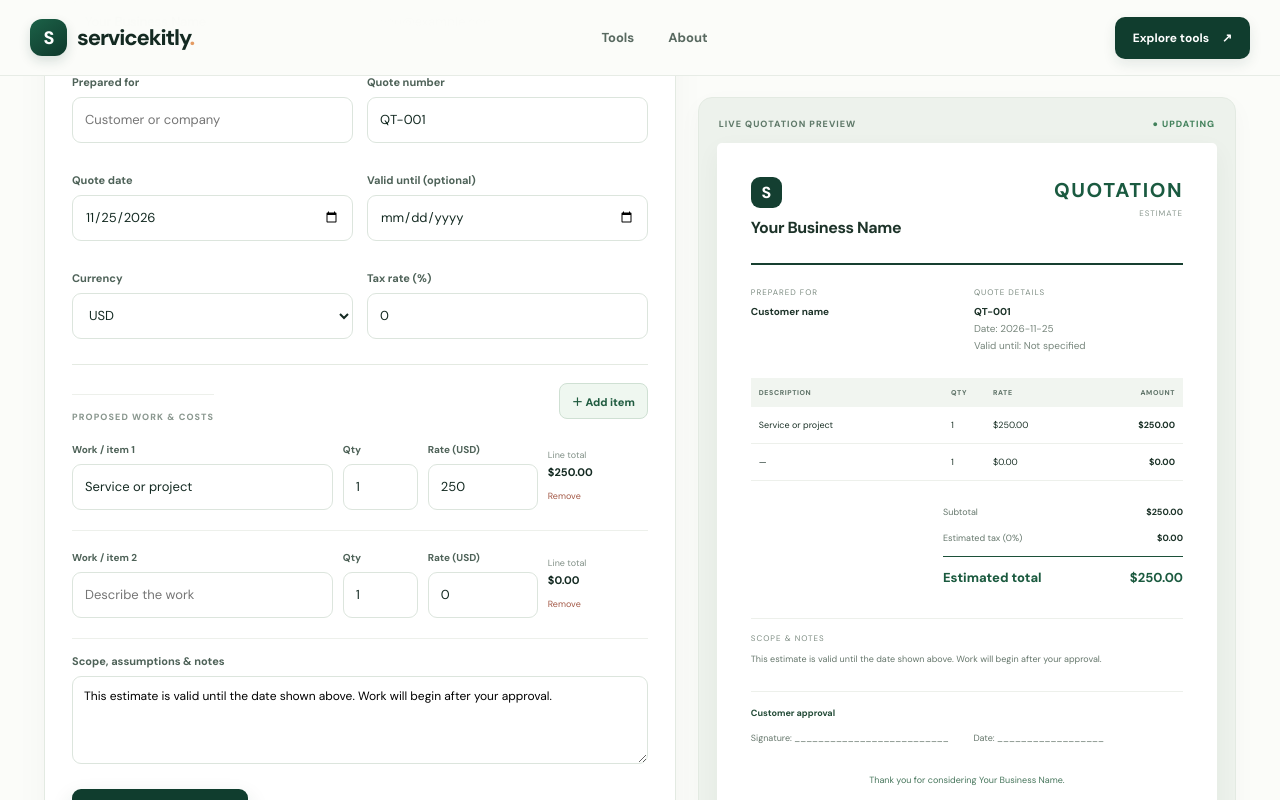
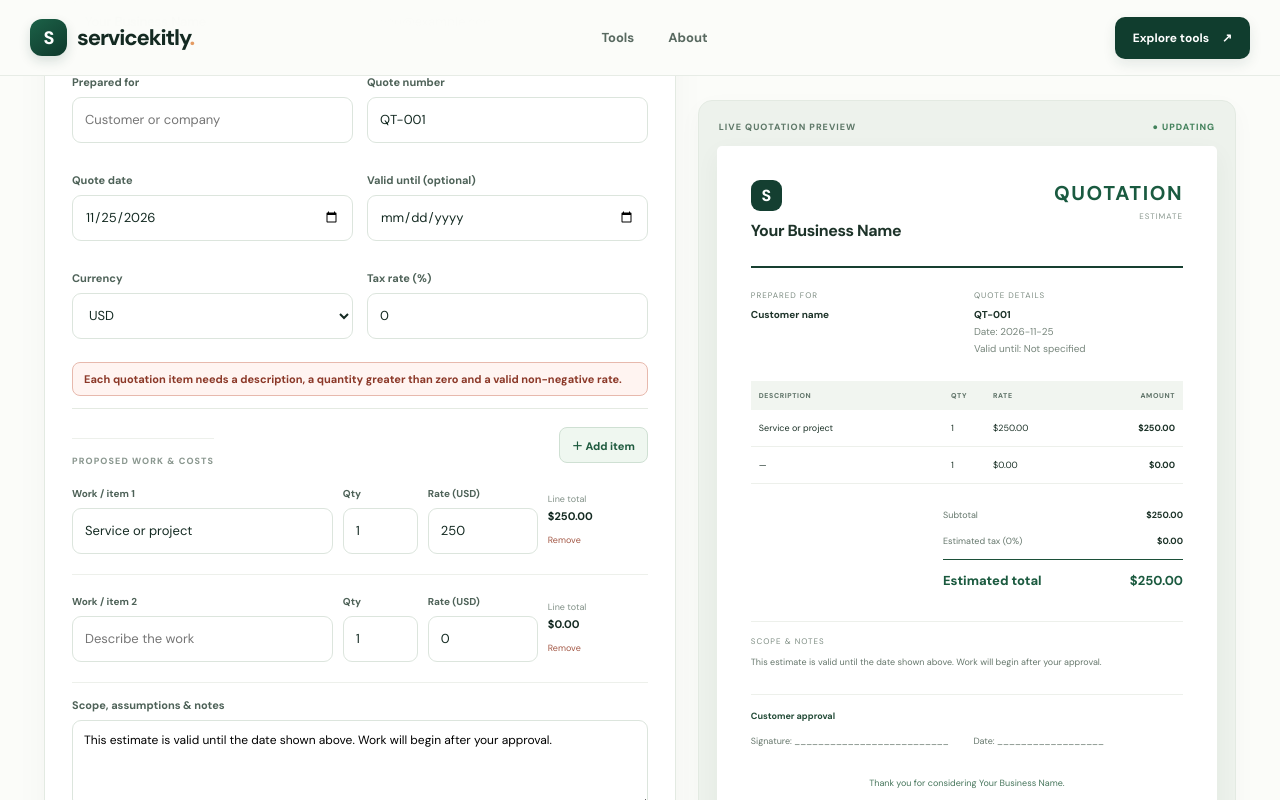
Before and after one commit to ya6331856-cpu/business-growth-toolkit, a Next.js app: page /tools/quotation-generator in a window 1280 px wide. Both pictures are taken after a click on the button "＋ Add item". Shown: the part 524-1324 px from the top of the page. Built offline with nearby package versions, Linux system fonts and the light colour scheme.

Commit message:
Validate quotation line item details before PDF export

```diff
--- a/components/QuoteGenerator.tsx
+++ b/components/QuoteGenerator.tsx
@@ -11,6 +11,7 @@ export default function QuoteGenerator(){
  const taxRateInvalid=taxRate.trim()===""||!Number.isFinite(Number(taxRate))||Number(taxRate)<0||Number(taxRate)>100;
  const subtotal=useMemo(()=>items.reduce((s,x)=>Math.min(MAX_AMOUNT,s+lineAmount(x)),0),[items]);const tax=Math.min(MAX_AMOUNT,subtotal*Math.min(100,n(taxRate))/100);const total=Math.min(MAX_AMOUNT,subtotal+tax);const amountLimitExceeded=items.some(x=>{const q=raw(x.quantity),r=raw(x.rate);return (x.quantity.trim()!==""&&(!Number.isFinite(q)||q>MAX_AMOUNT))||(x.rate.trim()!==""&&(!Number.isFinite(r)||r>MAX_AMOUNT))||n(x.quantity)*n(x.rate)>MAX_AMOUNT;})||subtotal+tax>MAX_AMOUNT;
  const validityInvalid=Boolean(valid&&date&&valid<date);
+ const lineItemsInvalid=items.some(item=>!item.description.trim()||item.quantity.trim()===""||!Number.isFinite(Number(item.quantity))||Number(item.quantity)<=0||item.rate.trim()===""||!Number.isFinite(Number(item.rate))||Number(item.rate)<0);
  const edit=(id:number,key:"description"|"quantity"|"rate",value:string)=>setItems(xs=>xs.map(x=>x.id===id?{...x,[key]:value}:x));
  return <div className="quote-tool">
  <section className="quote-editor panel"><div className="panel-kicker"><span>✳</span> ESTIMATE DETAILS</div><h2>Prepare your quotation</h2><p className="panel-intro">Describe the work, set your rates and share a clear estimate with your customer.</p>
@@ -20,11 +21,11 @@ export default function QuoteGenerator(){
  <label className="field"><span>Quote date</span><input type="date" value={date} onChange={e=>setDate(e.target.value)}/></label><label className="field"><span>Valid until (optional)</span><input type="date" min={date||undefined} value={valid} onChange={e=>setValid(e.target.value)}/></label>
  <label className="field"><span>Currency</span><select value={currency} onChange={e=>setCurrency(e.target.value)}>{["USD","INR","GBP","EUR","CAD","AUD","AED"].map(x=><option key={x}>{x}</option>)}</select></label><label className="field"><span>Tax rate (%)</span><input type="number" min="0" max="100" step="0.01" value={taxRate} onChange={e=>setTaxRate(e.target.value)}/></label>
  </div>
- {validityInvalid&&<p className="field-error" role="alert">Validity date must be on or after the quotation date.</p>}{taxRateInvalid&&<p className="field-error" role="alert">Enter a tax rate between 0 and 100 percent.</p>}{amountLimitExceeded&&<p className="field-error" role="alert">One or more amounts exceed the supported limit. Reduce the quantity or rate before printing.</p>}
+ {validityInvalid&&<p className="field-error" role="alert">Validity date must be on or after the quotation date.</p>}{taxRateInvalid&&<p className="field-error" role="alert">Enter a tax rate between 0 and 100 percent.</p>}{amountLimitExceeded&&<p className="field-error" role="alert">One or more amounts exceed the supported limit. Reduce the quantity or rate before printing.</p>}{lineItemsInvalid&&<p className="field-error" role="alert">Each quotation item needs a description, a quantity greater than zero and a valid non-negative rate.</p>}
  <div className="invoice-items-heading"><span className="field-group-title">PROPOSED WORK & COSTS</span><button type="button" className="invoice-add" onClick={()=>setItems(xs=>[...xs,{id:Math.max(0,...xs.map(x=>x.id))+1,description:"",quantity:"1",rate:"0"}])}>＋ Add item</button></div>
- {items.map((x,i)=><div className="invoice-line-editor" key={x.id}><label className="field"><span>Work / item {i+1}</span><input value={x.description} onChange={e=>edit(x.id,"description",e.target.value)} placeholder="Describe the work"/></label><label className="field"><span>Qty</span><input type="number" min="0" step="any" value={x.quantity} onChange={e=>edit(x.id,"quantity",e.target.value)}/></label><label className="field"><span>Rate ({currency})</span><input type="number" min="0" step="any" value={x.rate} onChange={e=>edit(x.id,"rate",e.target.value)}/></label><div className="invoice-line-total"><small>Line total</small><b>{amount(lineAmount(x),currency)}</b><button type="button" aria-label={"Remove quotation item "+(i+1)} disabled={items.length===1} onClick={()=>setItems(xs=>xs.filter(y=>y.id!==x.id))}>Remove</button></div></div>)}
+ {items.map((x,i)=><div className="invoice-line-editor" key={x.id}><label className="field"><span>Work / item {i+1}</span><input required value={x.description} onChange={e=>edit(x.id,"description",e.target.value)} placeholder="Describe the work"/></label><label className="field"><span>Qty</span><input required type="number" min="0.01" step="any" value={x.quantity} onChange={e=>edit(x.id,"quantity",e.target.value)}/></label><label className="field"><span>Rate ({currency})</span><input required type="number" min="0" step="any" value={x.rate} onChange={e=>edit(x.id,"rate",e.target.value)}/></label><div className="invoice-line-total"><small>Line total</small><b>{amount(lineAmount(x),currency)}</b><button type="button" aria-label={"Remove quotation item "+(i+1)} disabled={items.length===1} onClick={()=>setItems(xs=>xs.filter(y=>y.id!==x.id))}>Remove</button></div></div>)}
  <label className="field"><span>Scope, assumptions & notes</span><textarea rows={4} value={notes} onChange={e=>setNotes(e.target.value)}/></label>
- <div className="invoice-actions"><button type="button" className="btn-primary" onClick={()=>window.print()} disabled={validityInvalid||taxRateInvalid||amountLimitExceeded}>Print / Save PDF <span>↗</span></button><span>Customer approval and payment collection are handled separately.</span></div>
+ <div className="invoice-actions"><button type="button" className="btn-primary" onClick={()=>window.print()} disabled={validityInvalid||taxRateInvalid||amountLimitExceeded||lineItemsInvalid}>Print / Save PDF <span>↗</span></button><span>Customer approval and payment collection are handled separately.</span></div>
  </section>
  <section className="quote-preview panel" aria-live="polite"><div className="invoice-preview-label">LIVE QUOTATION PREVIEW <span>● UPDATING</span></div><div className="quote-paper">
  <div className="quote-paper-head"><div><div className="invoice-brand-mark">S</div><h2>{business||"Your Business Name"}</h2>{email&&<p>{email}</p>}</div><div><strong>QUOTATION</strong><small>ESTIMATE</small></div></div>
```
